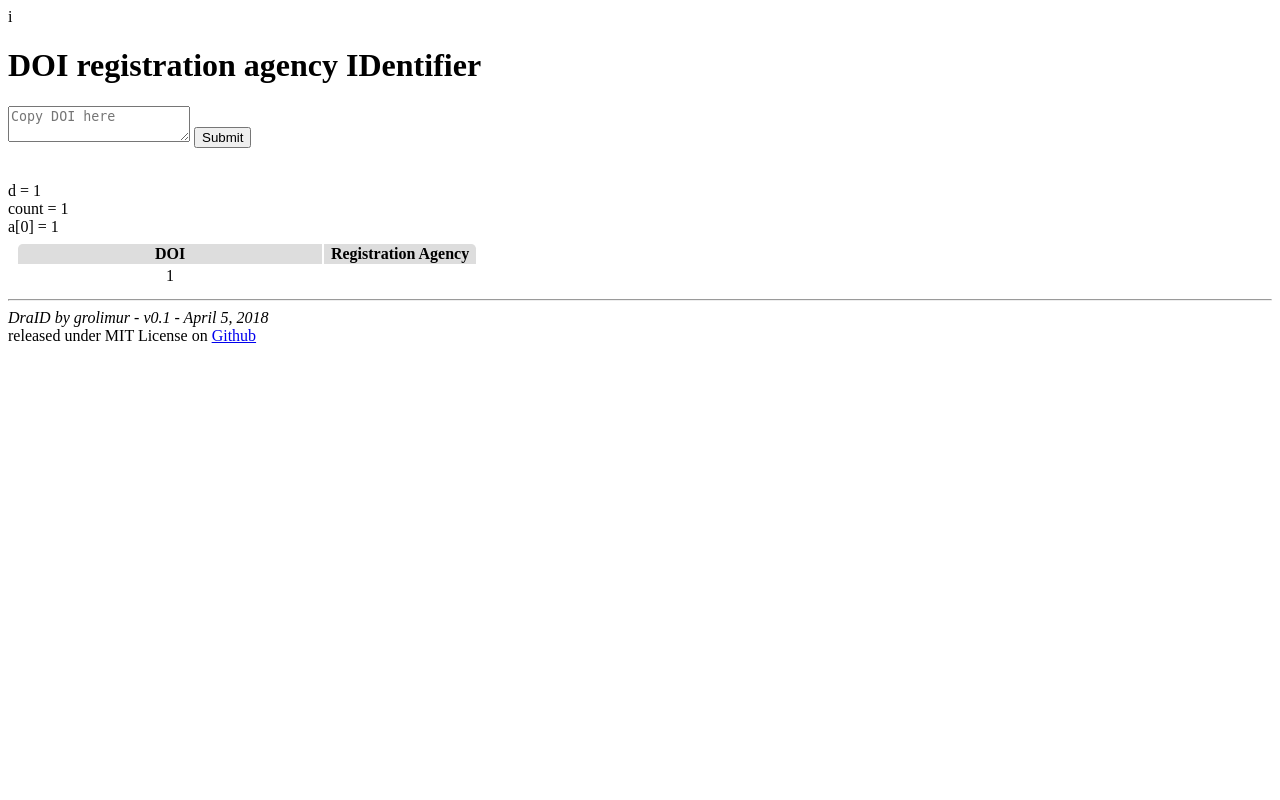
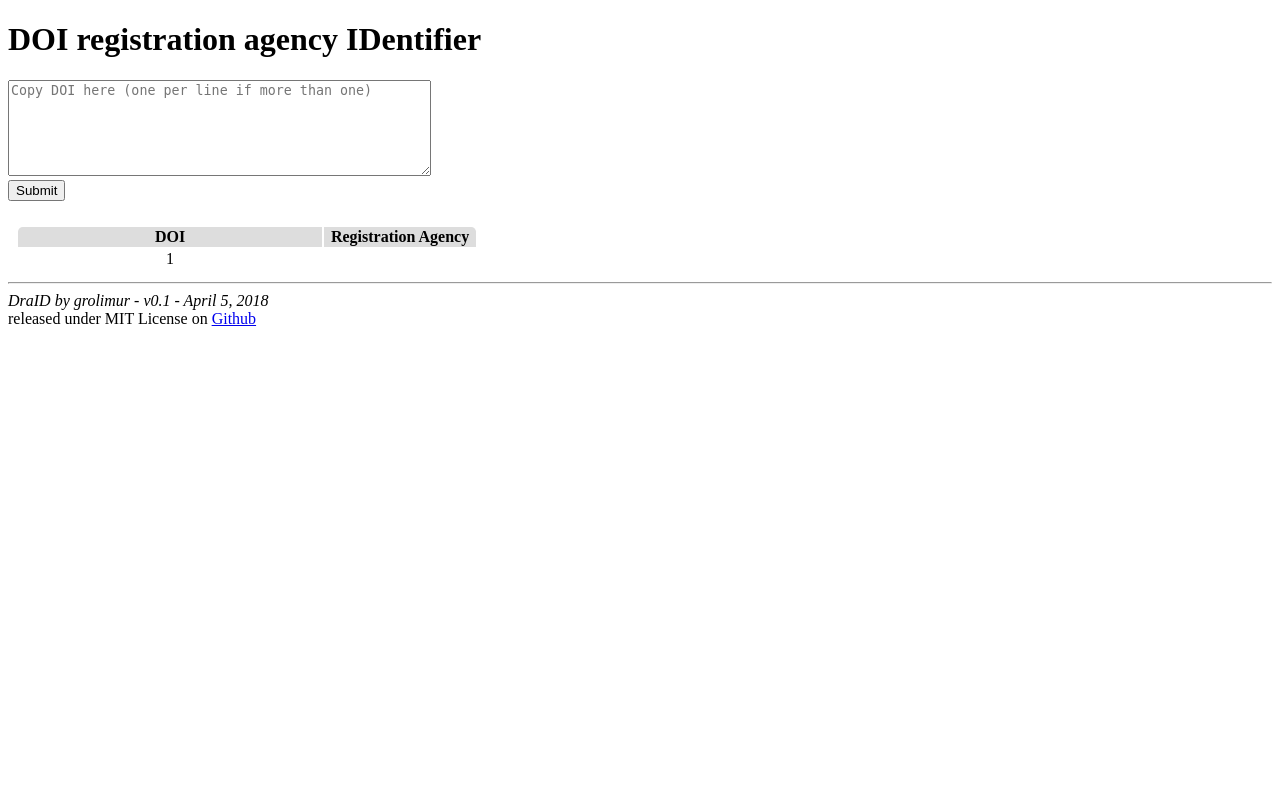
Before and after one commit to grolimur/DraID, a PHP site: page /?d=1 in a window 1280 px wide. Run offline with PHP 8.4, Linux system fonts and the light colour scheme; data that the repository does not hold is empty.

Commit message:
textarea enlarged

```diff
--- a/index.php
+++ b/index.php
@@ -1,4 +1,4 @@
-i<!DOCTYPE html>
+<!DOCTYPE html>
 <html>
 <head>
 <link type="text/css" rel="stylesheet" href="styles.css" />
@@ -6,22 +6,19 @@ i<!DOCTYPE html>
 <body>
   <h1>DOI registration agency IDentifier</h1>
   <form action="index.php" method="get">
-  <textarea name="d" placeholder="Copy DOI here"></textarea>
+  <textarea rows="6" cols="50" name="d" placeholder="Copy DOI here (one per line if more than one)"></textarea><br/>
   <input type="submit" value="Submit">
   </form>
   <br/>
   <?php
 
   $d = $_GET[d];
-  print 'd = '.$d.'<br/>';
   $a = preg_split("/[\r\s]+/", $d);
   $count = count($a);
-  print 'count = '.$count.'<br/>';
   print '<table>
   <tr><th class="left">DOI</th><th class="right">Registration Agency</th></tr>
   ';
   for($i=0;$i<$count;$i++) {
-    print 'a['.$i.'] = '.$a[$i].'<br/>';
     $url = 'https://api.crossref.org/works/'.$a[$i].'/agency';
     $c = curl_init();
     curl_setopt($c, CURLOPT_SSL_VERIFYPEER, false);
```
